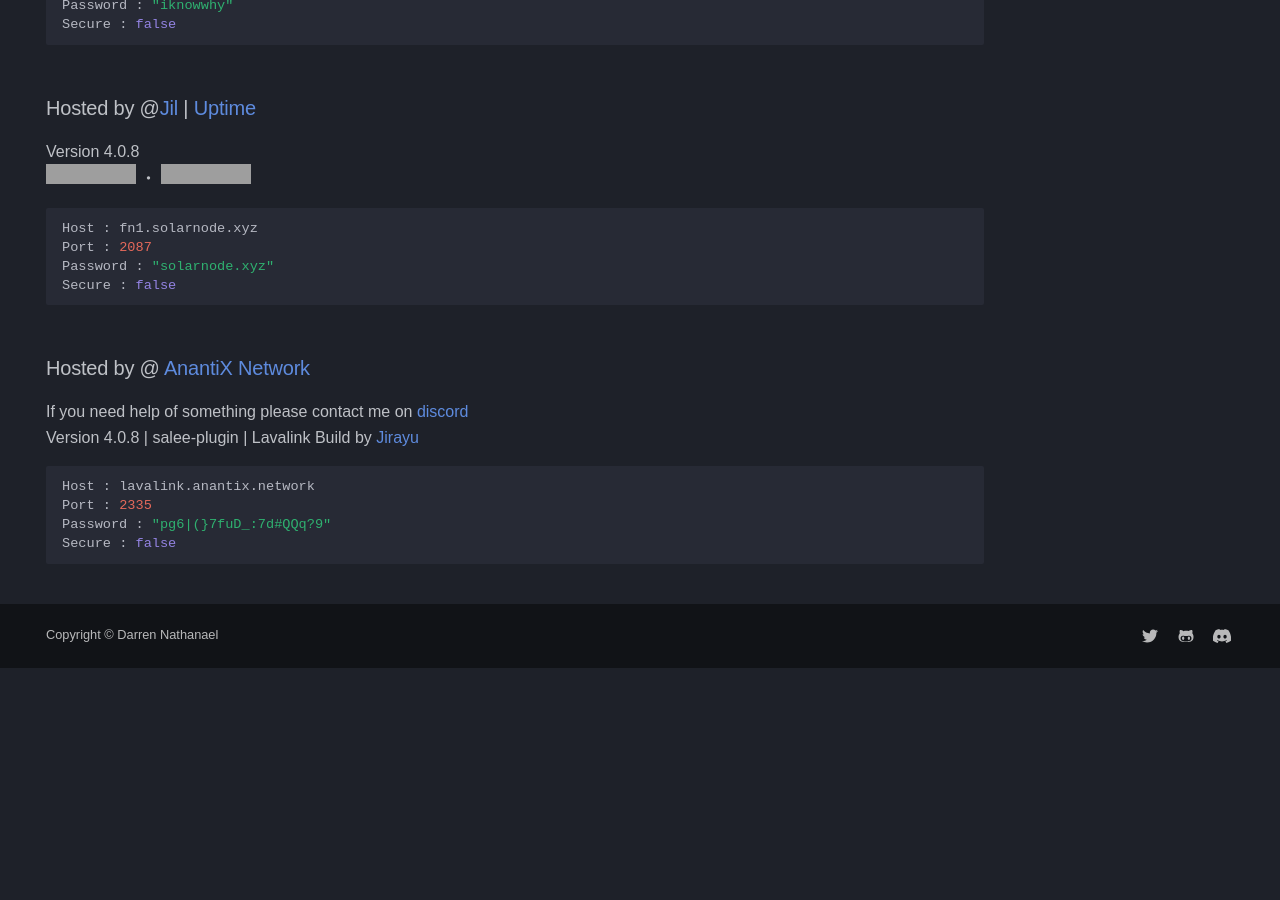
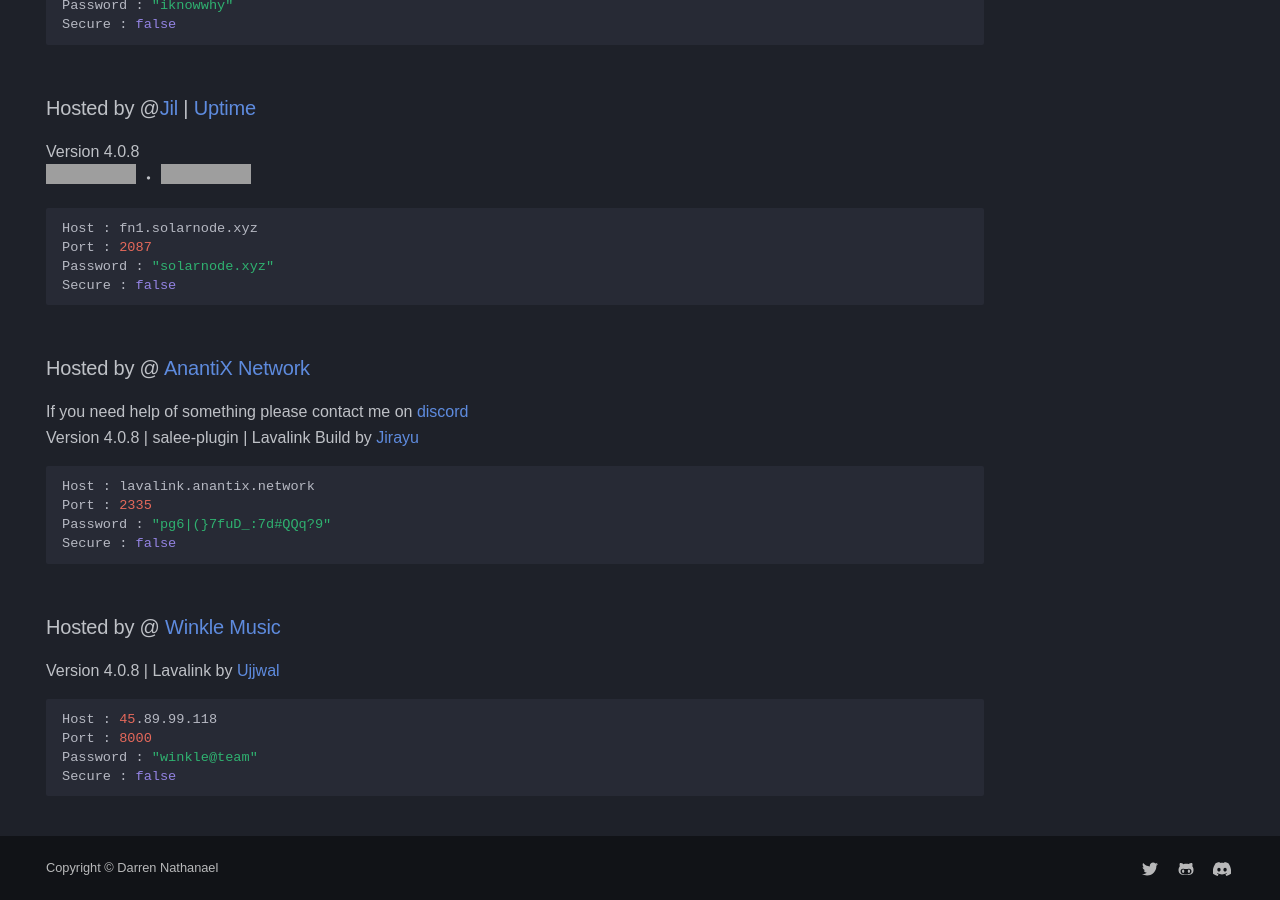
Before and after one commit to DarrenOfficial/lavalink-list, an MkDocs documentation site: the page built from docs/NoSSL/lavalink-without-ssl.md, in a window 1280 px wide and 900 px high, scrolled down 4945 px. Built offline with MkDocs 1.6.1 and Material for MkDocs 9.7.7, drawn with Linux system fonts in a browser that asks for light colours; some web fonts are replaced; comment, search, counter and statistics services are not loaded; a style sheet for code colours, icons or effects is not loaded; before the commit the page ends 5613 px from its top, so only the background shows below that; some of the changed text lies outside the part shown; grey boxes are pictures that could not be loaded.

Commit message:
Added a lavalink (#609)
winklemusic

````diff
--- a/docs/NoSSL/lavalink-without-ssl.md
+++ b/docs/NoSSL/lavalink-without-ssl.md
@@ -231,3 +231,12 @@ Port : 2335
 Password : "pg6|(}7fuD_:7d#QQq?9"
 Secure : false
 ```
+
+### Hosted by @ [Winkle Music](https://discord.gg/winklemusic)
+Version 4.0.8  | Lavalink by [Ujjwal](https://github.com/UjjwalxD)
+```bash
+Host : 45.89.99.118
+Port : 8000
+Password : "winkle@team"
+Secure : false
+```
````
